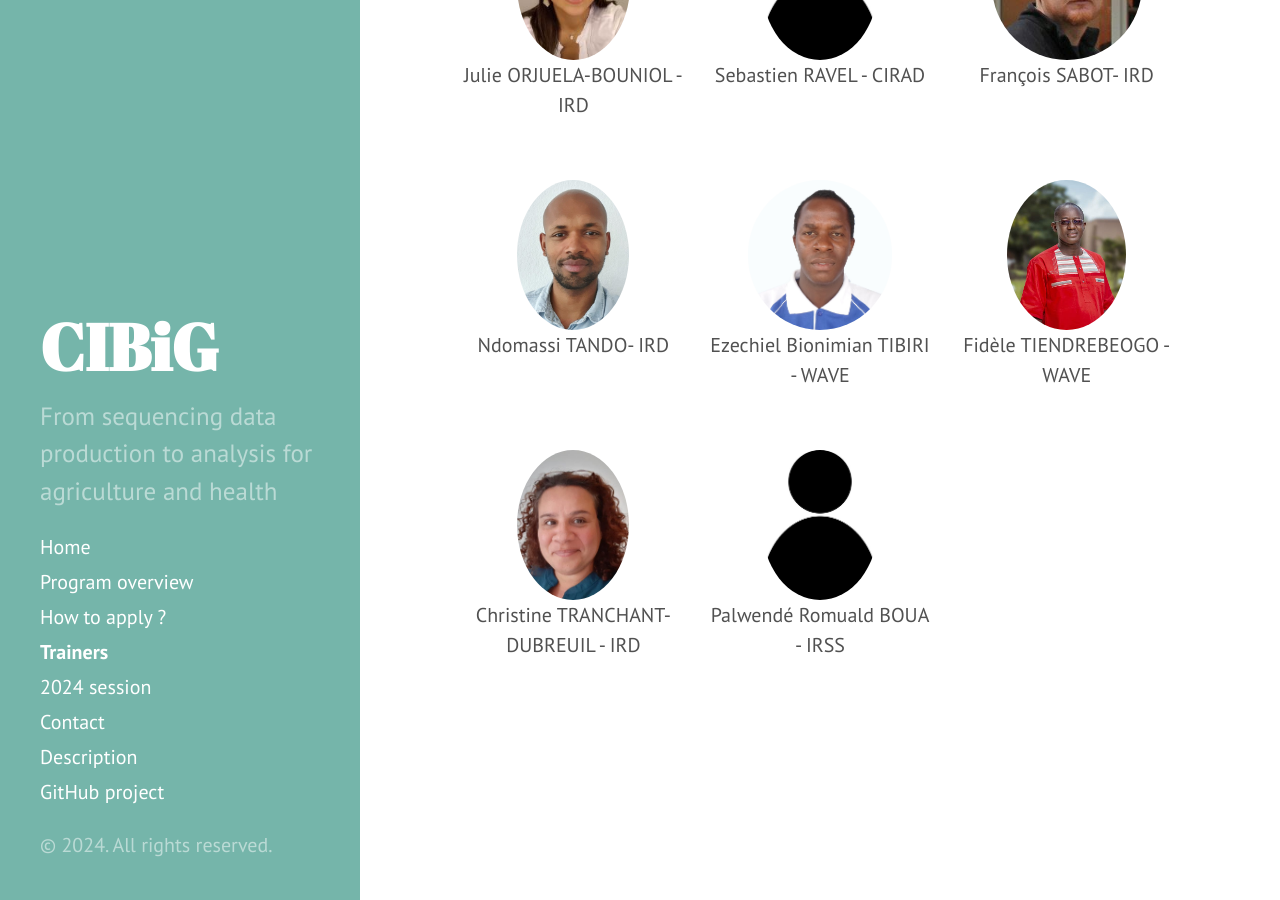
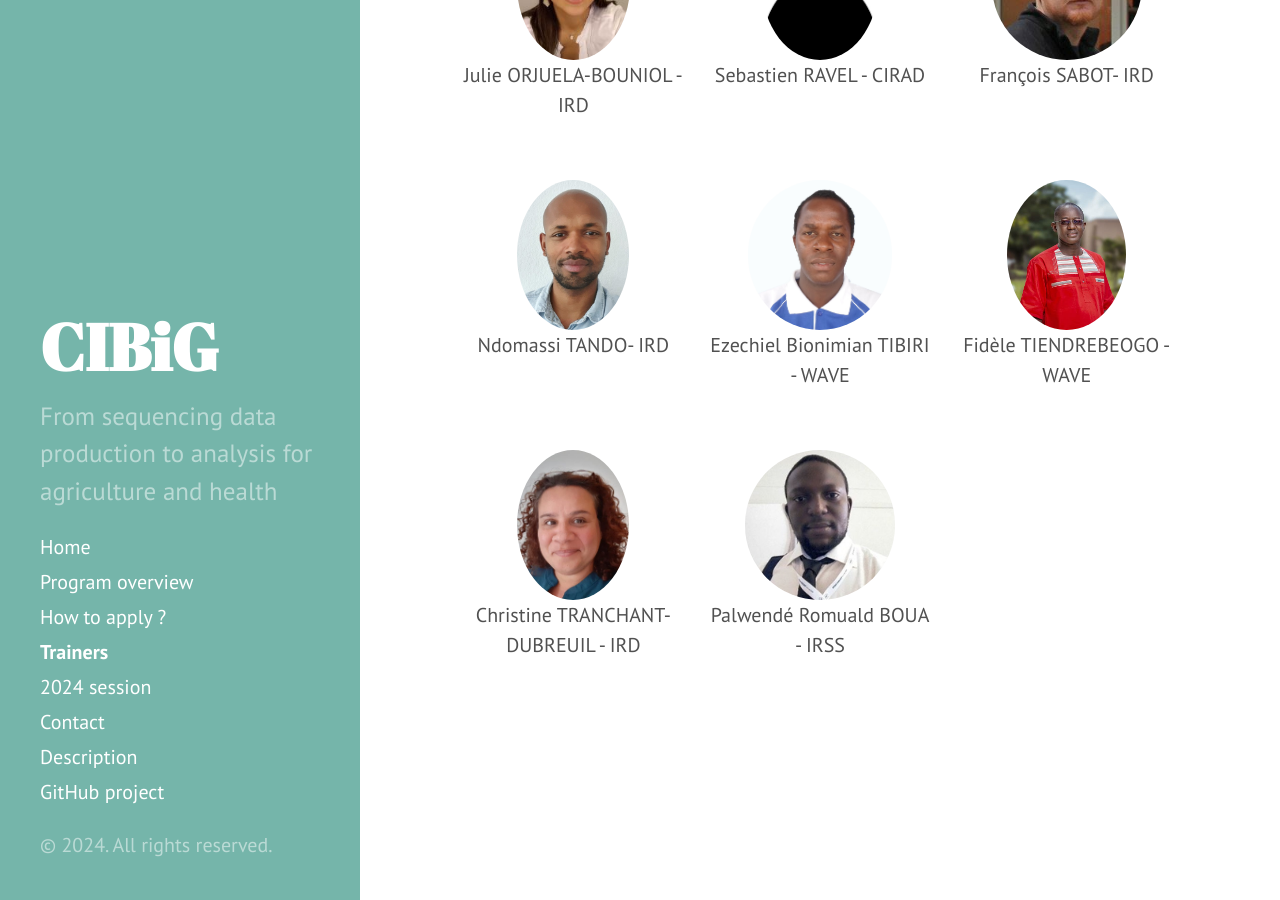
Before and after one commit to wave-centre/cibig, a Jekyll site: the page built from docs/03-trainers.md, in a window 1280 px wide and 900 px high, scrolled down 770 px. Built offline with Jekyll 4.4.1, drawn with Linux system fonts in a browser that asks for light colours.

Commit message:
Update 03-trainers.md

```diff
--- a/docs/03-trainers.md
+++ b/docs/03-trainers.md
@@ -71,7 +71,7 @@ title: Trainers
   </div>
 
   <div style="flex: 1 1 calc(33.333% - 20px); text-align: center; margin-bottom: 20px;">
-    <img src="public/trainer_anonym.jpeg" style="height: 150px; border-radius: 50%; margin: 0 auto;">
+    <img src="public/trainer_romuald_boua.jpeg" style="height: 150px; border-radius: 50%; margin: 0 auto;">
     <p>Palwendé Romuald BOUA - IRSS</p>
   </div>
 
```
